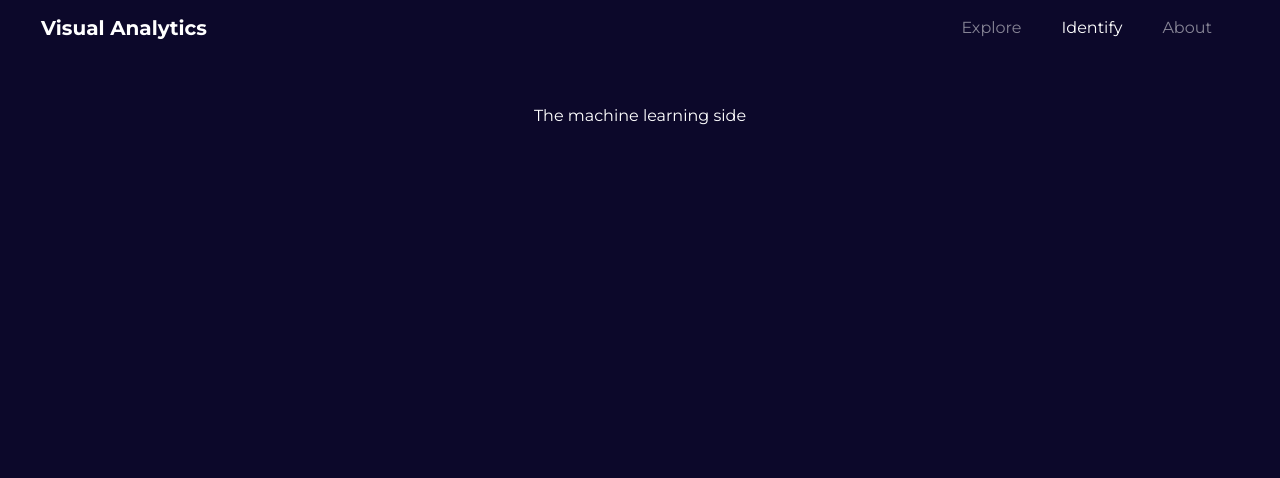
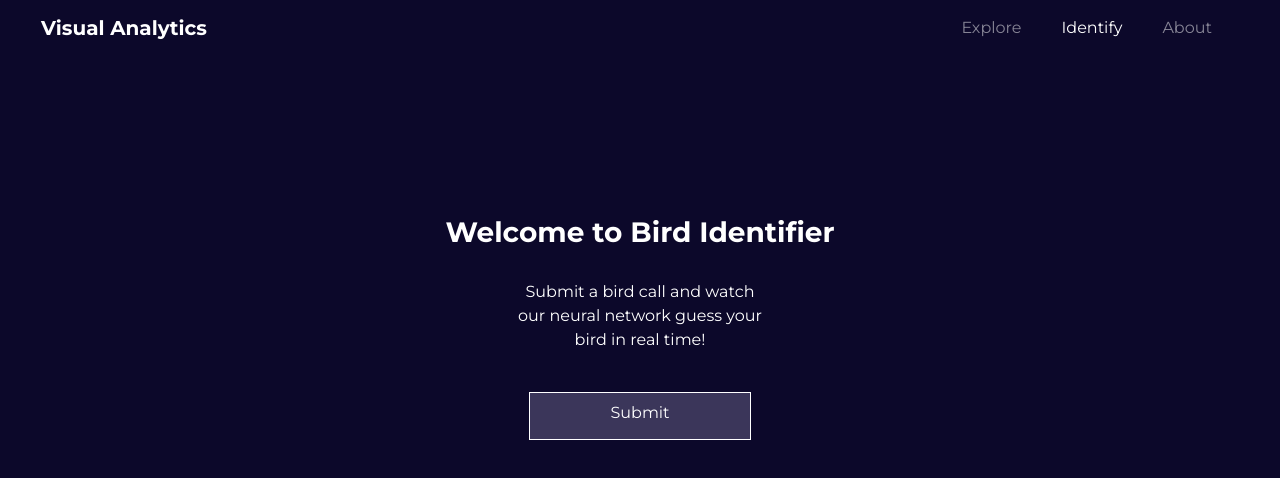
Before and after one commit to Schwar32/SE-Visual-Analytics, a React (Create React App) app in the folder reactapp/: page /BirdIdentifyer in a window 1280 px wide. Shown: the top 478 px of the page. Built offline with nearby package versions, Linux system fonts and the light colour scheme.

Commit message:
-Added styling for first portion of identify bird.

```diff
--- a/reactapp/src/pages/BirdIdentifyer.js
+++ b/reactapp/src/pages/BirdIdentifyer.js
@@ -1,16 +1,25 @@
 import "../styles/App.css";
+import "../styles/Identify.css";
 import NavBar from "../components/Navbar";
 
 function BirdIdentifyer() {
   return (
     <div>
       <NavBar />
-      <div className="container-fluid ">
-        <div className="row justify-content-center">
-          <p className="py-5">The machine learning side</p>
+          <div className="container">
+            <div className="flexbox-item item-1">
+              <div className="item-1-header">
+                <h3><b>Welcome to Bird Identifier</b></h3>
+              </div>
+              <div className="item-1-body">
+                <p>Submit a bird call and watch our neural network guess your bird in real time!</p>
+              </div>
+              <div className="item-1-button">
+                Submit
+              </div>
+            </div>
+          </div>
         </div>
-      </div>
-    </div>
   );
 }
 
--- /dev/null
+++ b/reactapp/src/styles/Identify.css
@@ -0,0 +1,46 @@
+.container {
+    display:flex;
+    /*background-color: yellow;*/
+    justify-content: space-around;
+    align-items: center;
+    margin-top: 10em;
+}
+
+.flexbox-item {
+   width: 40%;
+   height: 20em;
+   margin: auto;
+   /*border: 3px solid gray;*/
+   /*background-color: black;*/
+}
+
+.item-1 {
+    color: white;
+    text-align: center;
+    /*background-color: blueviolet;*/
+}
+
+.item-1-header {
+    margin:auto;
+    height: 20%;
+    width: 100%;
+    /*background-color: chocolate;*/
+}
+
+.item-1-body {
+    margin:auto;
+    height: 35%;
+    width: 55%;
+    /*background-color: darkgoldenrod;*/
+
+}
+
+.item-1-button {
+    padding-top: .5em;
+    margin:auto;
+    height: 3em;
+    width: 50%;
+    background-color:#3b365a;
+    color: white;
+    border: 1px solid white;
+}
```
